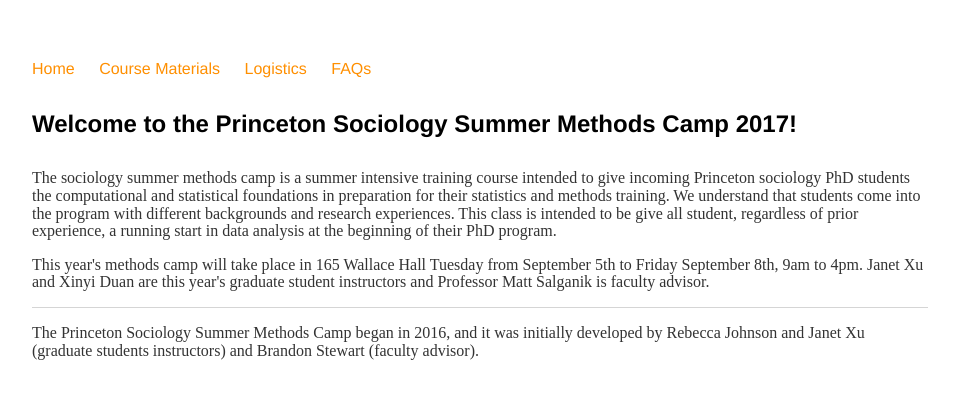
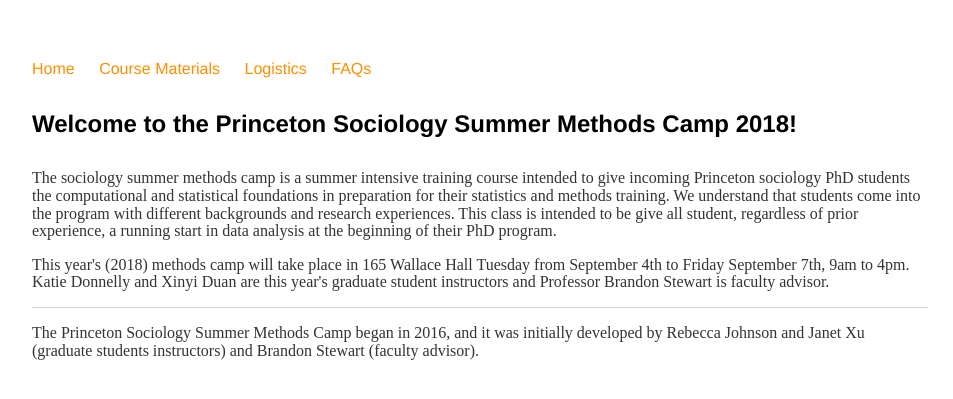
Before and after one commit to bstewart/princeton_methods_camp, a Jekyll site: the page built from index.html, in a window 1280 px wide. Shown: the top 399 px of the page, without its empty margins (160-1113 px from the left). Built offline with Jekyll 4.4.1, drawn with Linux system fonts in a browser that asks for light colours.

Commit message:
2018 updates

```diff
--- a/index.html
+++ b/index.html
@@ -3,15 +3,15 @@
 title: Methods Camp homepage
 ---
 <div class="blurb">
-	<h4>Welcome to the Princeton Sociology Summer Methods Camp 2017!</h4>
+	<h4>Welcome to the Princeton Sociology Summer Methods Camp 2018!</h4>
 	<p> The sociology summer methods camp is a summer intensive training course intended to give incoming Princeton sociology PhD students the
 		computational and statistical foundations in preparation for their statistics and methods training. We understand that
 		students come into the program with different backgrounds and research experiences. This class is intended to be give
 		 all student, regardless of prior experience, a running start in data analysis at the beginning of their PhD program.
 		<!-- <a href="/faq">Read FAQs for more...</a> -->
 	</p>
-	<p>This year's methods camp will take place in 165 Wallace Hall Tuesday from September 5th to
-		Friday September 8th, 9am to 4pm. Janet Xu and Xinyi Duan are this year's graduate student
-		 instructors and Professor Matt Salganik is faculty advisor. </p>
+	<p>This year's (2018) methods camp will take place in 165 Wallace Hall Tuesday from September 4th to Friday September 7th,
+		9am to 4pm. Katie Donnelly and Xinyi Duan are this year's graduate student instructors and Professor Brandon Stewart
+		is faculty advisor. </p>
 
 </div><!-- /.blurb -->
--- a/logistics/index.html
+++ b/logistics/index.html
@@ -5,10 +5,10 @@
 
 		<div class="about">
 			<h4>Logistics</h4>
-			<p>We use Piazza for all our of course communications. Please ensure you have signed up to the course <a href="https://piazza.com/princeton/summer2017/socsmc_su2017">here</a>.
+			<p>We use Piazza for all our of course communications. Please ensure you have signed up to the course <a href="https://piazza.com/princeton/summer2018/socsmc_su2018">here</a>.
 </p>
 
-			<p>We provide access to DataCamp for summer exercises.</p>
+			<p>We provide access to DataCamp for summer exercises. Please see chatter inside Piazza for more details.</p>
 
 
 <!--
```
Also changed, not shown: materials/index.html (+5 -2 lines), README.md.
